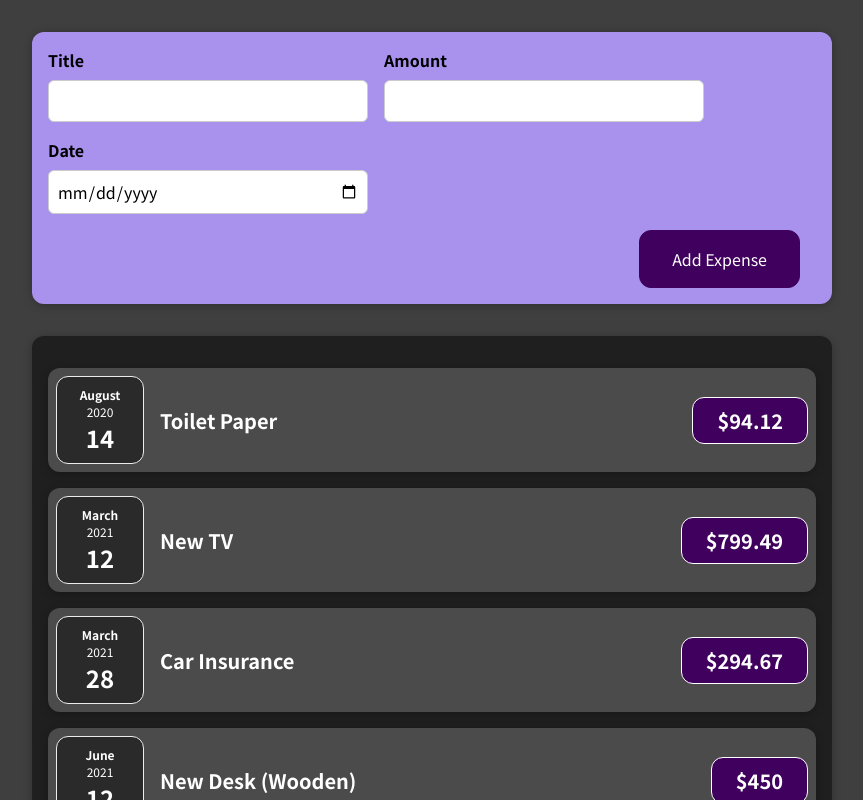
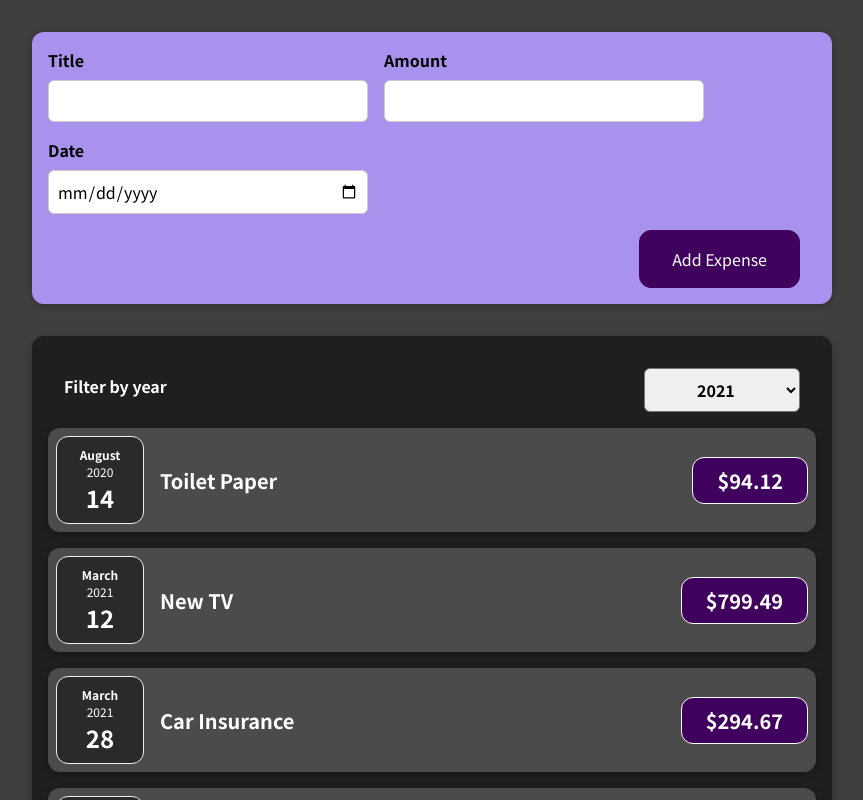
Before and after one commit to zhikuan-aw/react-expense-organiser, a React (Create React App) app: page / in a window 1280 px wide. Shown: the top 800 px of the page, without its empty margins (208-1071 px from the left). Built offline with nearby package versions, Linux system fonts and the light colour scheme.

Commit message:
feat: add expense filter

```diff
--- /dev/null
+++ b/src/components/Expenses/ExpenseFilter.css
@@ -0,0 +1,24 @@
+.expenses-filter {
+	color: white;
+	padding: 0 1rem;
+}
+
+.expenses-filter__control {
+	display: flex;
+	width: 100%;
+	align-items: center;
+	justify-content: space-between;
+	margin: 1rem 0;
+}
+
+.expenses-filter label {
+	font-weight: bold;
+	margin-bottom: 0.5rem;
+}
+
+.expenses-filter select {
+	font: inherit;
+	padding: 0.5rem 3rem;
+	font-weight: bold;
+	border-radius: 6px;
+}
--- /dev/null
+++ b/src/components/Expenses/ExpenseFilter.js
@@ -0,0 +1,25 @@
+import React from "react";
+
+import "./ExpenseFilter.css";
+
+const ExpensesFilter = (props) => {
+	const changeFilterHandler = (event) => {
+		props.onChangeFilterDate(event.target.value);
+	};
+
+	return (
+		<div className="expenses-filter">
+			<div className="expenses-filter__control">
+				<label>Filter by year</label>
+				<select value={props.selectedYear} onChange={changeFilterHandler}>
+					<option value="2022">2022</option>
+					<option value="2021">2021</option>
+					<option value="2020">2020</option>
+					<option value="2019">2019</option>
+				</select>
+			</div>
+		</div>
+	);
+};
+
+export default ExpensesFilter;
--- a/src/components/Expenses/ExpenseList.js
+++ b/src/components/Expenses/ExpenseList.js
@@ -1,9 +1,16 @@
+import { useState } from "react";
 import Card from "../UI/Card";
+import ExpensesFilter from "./ExpenseFilter";
 import ExpenseItem from "./ExpenseItem";
 import "./ExpenseList.css";
 
 export default function ExpenseList(props) {
 	const { expenses } = props;
+	const [filteredYear, setFilteredYear] = useState("2021");
+
+	const changeFilterDateHandler = (dateSelected) => {
+		setFilteredYear(dateSelected);
+	};
 
 	const expenseList = expenses.map((expense, key) => {
 		return (
@@ -16,5 +23,15 @@ export default function ExpenseList(props) {
 		);
 	});
 
-	return <Card className="expenses">{expenseList}</Card>;
+	return (
+		<div>
+			<Card className="expenses">
+				<ExpensesFilter
+					selectedYear={filteredYear}
+					onChangeFilterDate={changeFilterDateHandler}
+				/>
+				{expenseList}
+			</Card>
+		</div>
+	);
 }
--- a/src/components/NewExpense/ExpenseForm.js
+++ b/src/components/NewExpense/ExpenseForm.js
@@ -25,7 +25,7 @@ function ExpenseForm(props) {
 		const titleChangeHandler = (event) => {
 			setUserInput((prevState) => {
 				return {
-					...userInput,
+					...prevState,
 					enteredTitle: event.target.value
 				};
 			});
```
Also changed, not shown: 1 other file (tests, documents, lock files or other folders).
